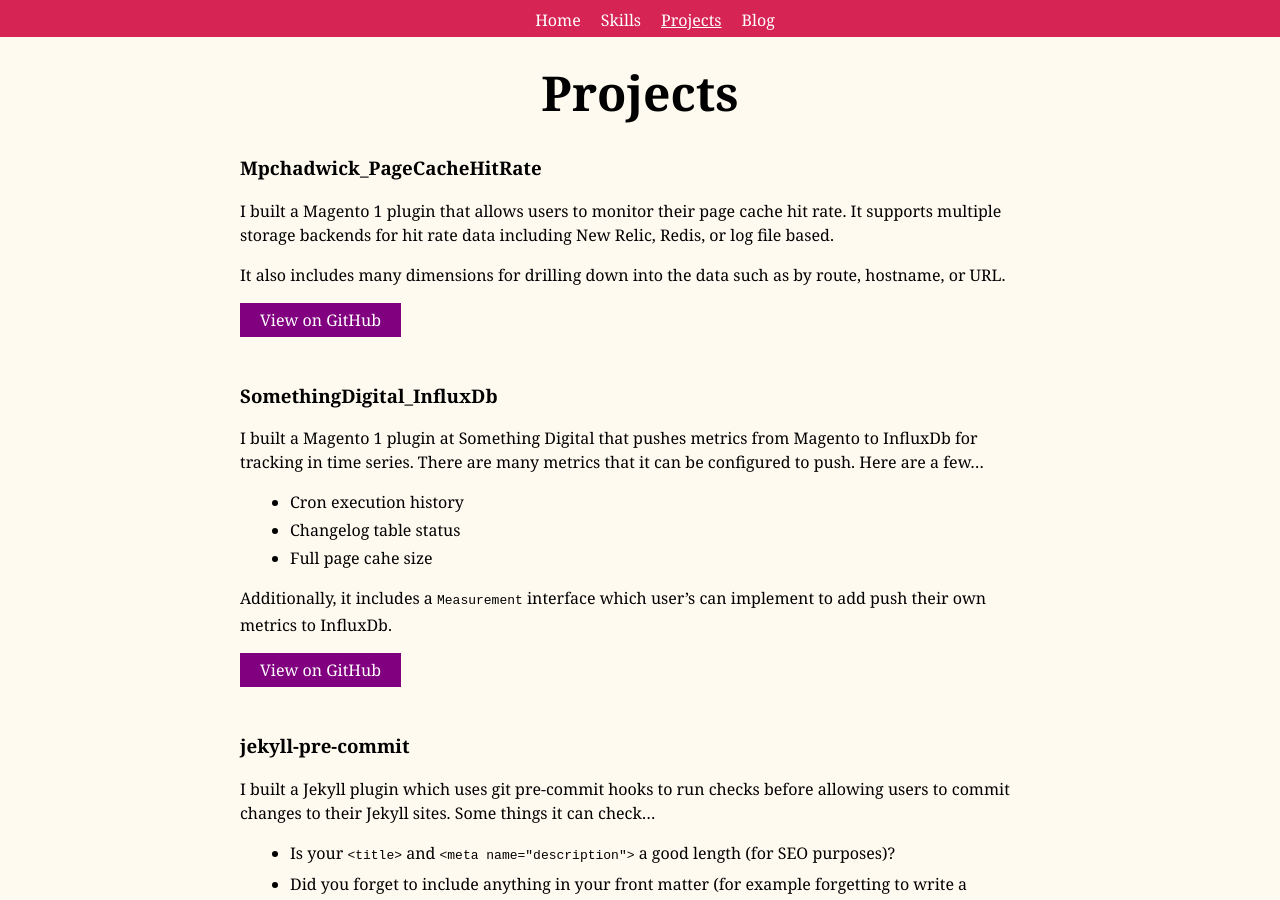
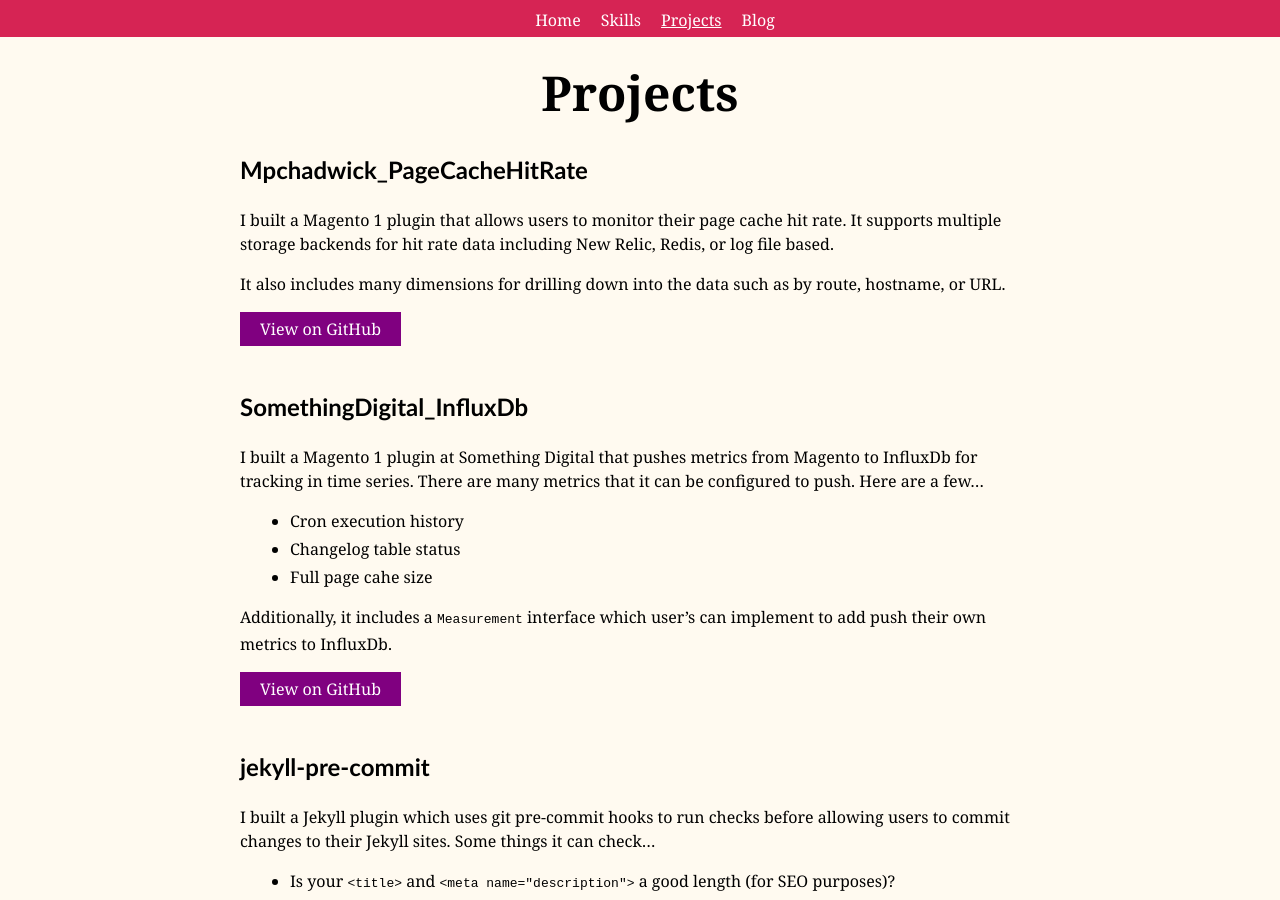
Before and after one commit to mpchadwick/mpchadwick.github.io, a Jekyll site: the page built from projects.md, in a window 1280 px wide and 900 px high. Built offline with Jekyll 4.4.1, drawn with Linux system fonts in a browser that asks for light colours.

Commit message:
Switch to <h2> for project names
Makes things look more consistent with the blog

```diff
--- a/projects.md
+++ b/projects.md
@@ -12,7 +12,7 @@ redirect_from:
 
 {% for project in sorted_projects %}
 
-### {{ project.title }}
+## {{ project.title }}
 
 {{ project.content }}
 
```
